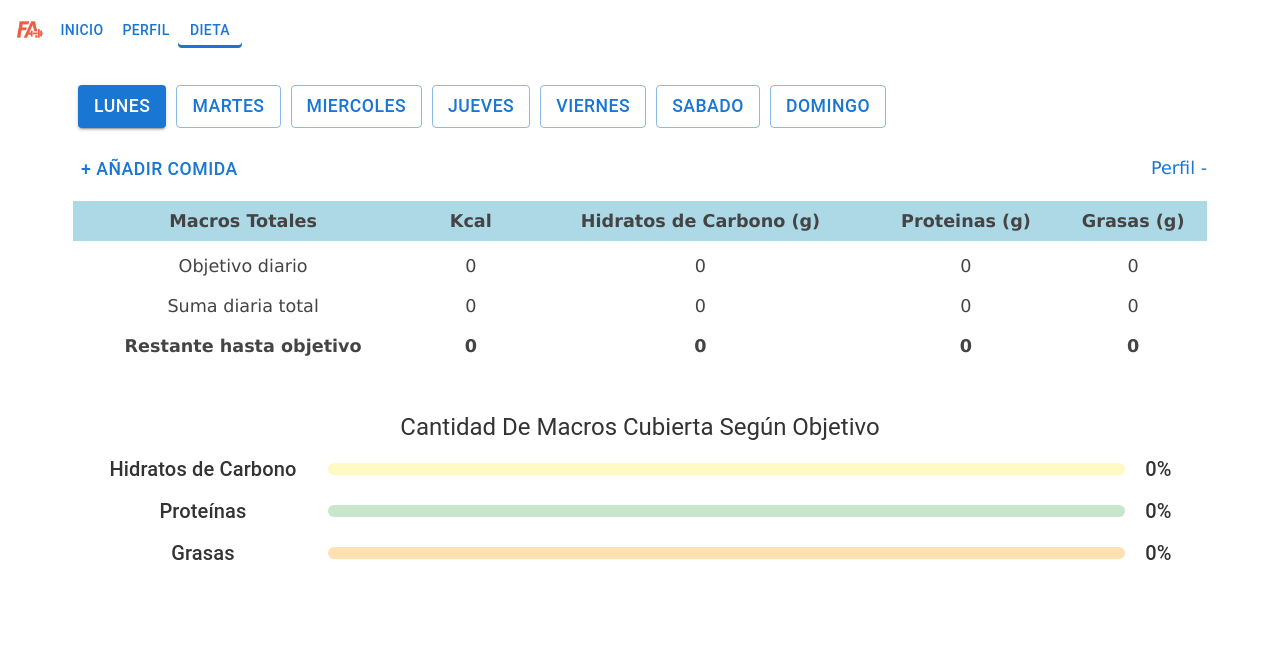
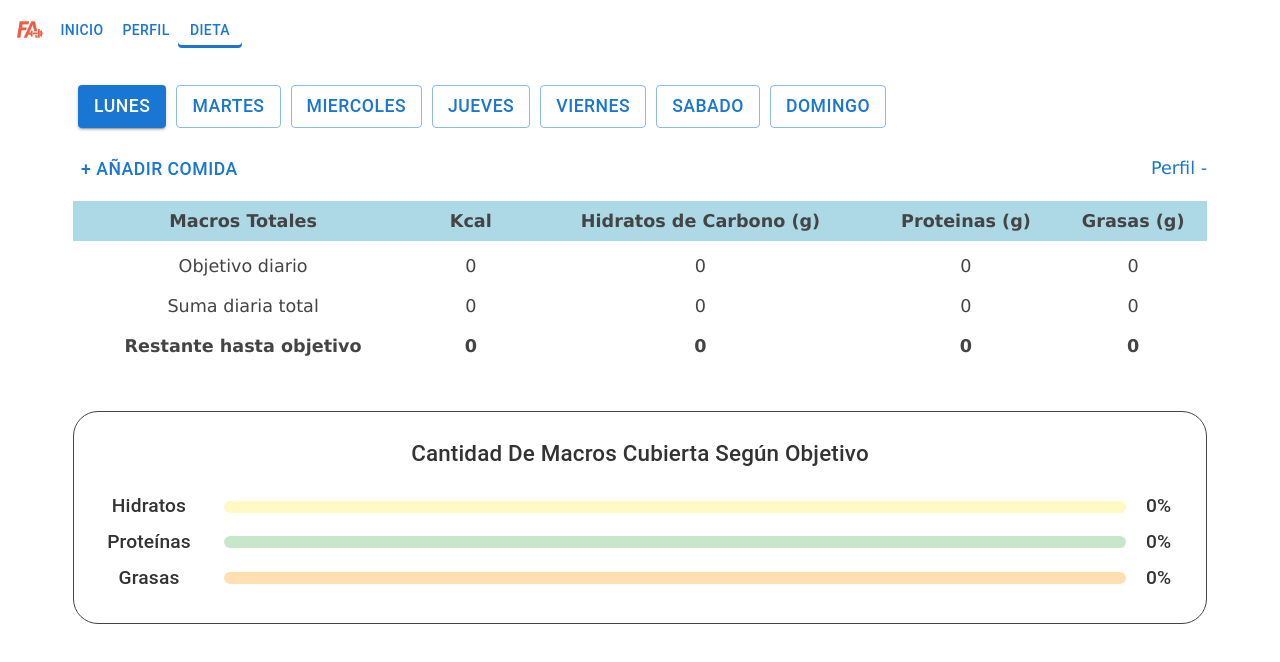
Before and after one commit to joseangelgil/fitness-app, a React (Vite) app: page /fitness-app/diet in a window 1280 px wide. Shown: the top 662 px of the page. Built offline with nearby package versions, Linux system fonts and the light colour scheme.

Commit message:
Mejoras en el diseño de MacrosGraph

```diff
--- a/src/components/MacroPercentageBar.jsx
+++ b/src/components/MacroPercentageBar.jsx
@@ -2,12 +2,12 @@ import { Box, Typography, Stack } from '@mui/material'
 
 const MacrosPercentageBar = ({ text, darkColor, lightColor, percentage }) => {
   return (
-    <Stack direction='row' alignItems='center' justifyContent='space-between' width='100%' m='10px'>
-      <Typography variant='h6' mx='20px' minWidth='200px' textAlign='center'>{text}</Typography>
+    <Stack direction='row' alignItems='center' justifyContent='space-between' width='100%' m='5px'>
+      <Typography variant='h6' mx='20px' textAlign='center' sx={{ fontSize: { lg: '1.2rem', sm: '1rem', xs: '0.8rem'},  minWidth: { lg: '100px', sm: '75px', xs: '60px'}}}>{text}</Typography>
       <Box m='5px' backgroundColor={lightColor} flex={1} borderRadius='10px' height={12}>
         <Box backgroundColor={darkColor} borderRadius='inherit' width={`${percentage}%`} height='100%'></Box>
       </Box>
-      <Typography variant='h6' mx='15px' minWidth='5%' >{percentage}%</Typography>
+      <Typography variant='h6' mx='15px' minWidth='50px' sx={{ fontSize: { lg: '1.2rem', sm: '1rem', xs: '0.8rem'}}}>{percentage}%</Typography>
     </Stack>
   )
 }
--- a/src/components/MacrosGraph.jsx
+++ b/src/components/MacrosGraph.jsx
@@ -4,7 +4,7 @@ import { useGlobalContext } from '../context'
 
 const MacrosGraph = () => {
 
-  const { cantidadObjetivo, sumaDiariaTotal, activeWeekDay } = useGlobalContext()
+  const { cantidadObjetivo, sumaDiariaTotal, activeWeekDay} = useGlobalContext()
 
   let hcPercentage = Number((sumaDiariaTotal[activeWeekDay].hc / cantidadObjetivo.hc * 100) || 0).toFixed(0)
   let pPercentage = Number((sumaDiariaTotal[activeWeekDay].p / cantidadObjetivo.p * 100) || 0).toFixed(0)
@@ -15,10 +15,10 @@ const MacrosGraph = () => {
   if(gPercentage > 100) gPercentage = 100
 
   return (
-    <Box width='100%' my={5}>
-      <Typography variant='h5' textAlign='center' textTransform='capitalize'>Cantidad de Macros cubierta según objetivo</Typography>
+    <Box width='100%' my={5} py={3} border={'1px solid #444'} borderRadius='25px'>
+      <Typography variant='h6' textAlign='center' textTransform='capitalize' mb='20px' sx={{ fontSize: { lg: '1.4rem', sm: '1.2rem', xs: '1rem'}}}>Cantidad de Macros cubierta según objetivo</Typography>
       <MacrosPercentageBar
-        text='Hidratos de Carbono'
+        text='Hidratos'
         darkColor='#FBC02D'
         lightColor='#FFF9C4'
         percentage={hcPercentage}>
```
